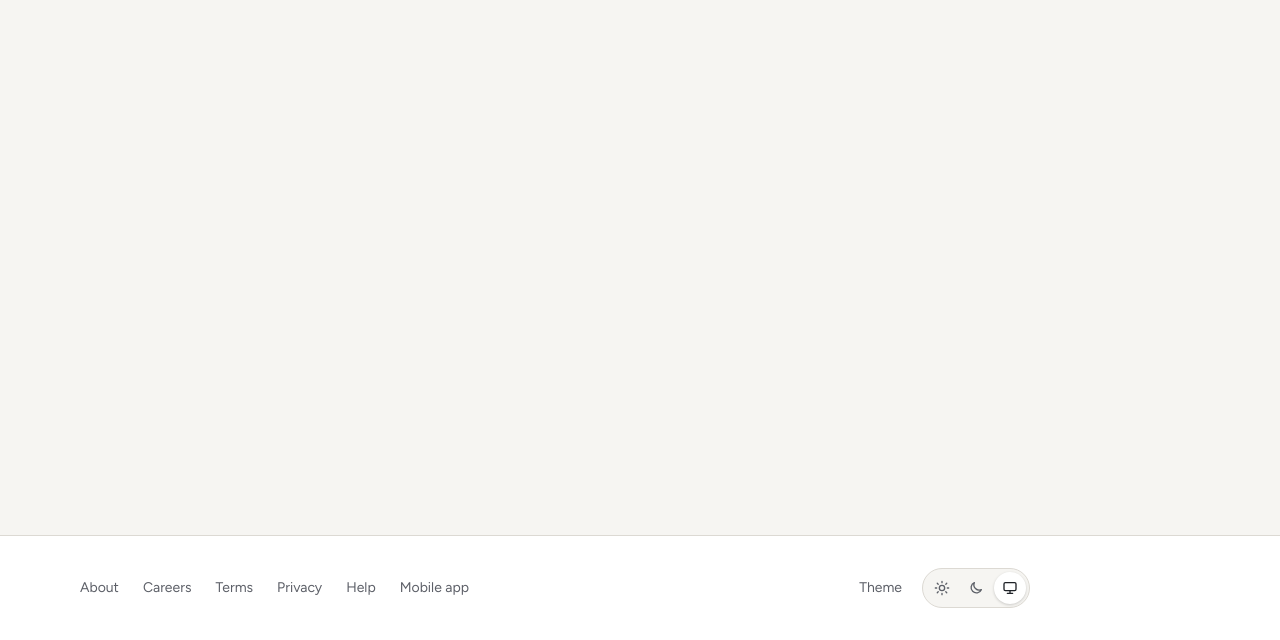
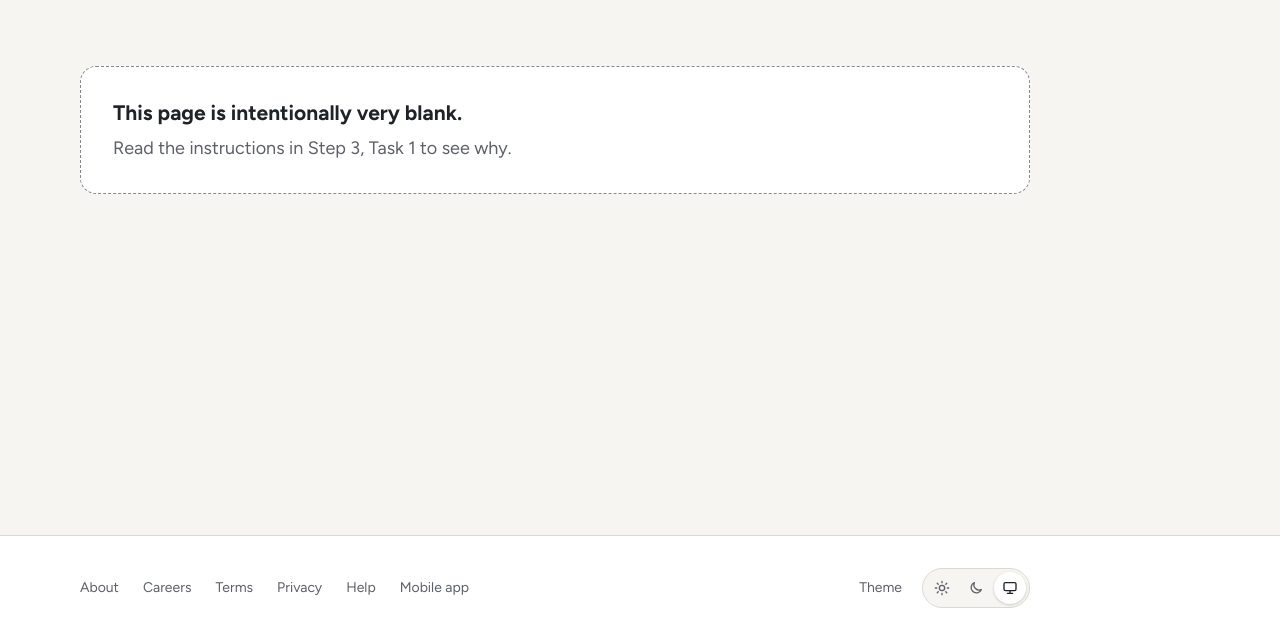
Before and after one commit to aoutlaw/goodreads-dashboard, a plain HTML site: page index.html in a window 1280 px wide. Shown: the part 160-800 px from the top of the page. Drawn offline with Linux system fonts and the light colour scheme.

Commit message:
Added a note on the start page about why it is blank.

```diff
--- a/css/styles.css
+++ b/css/styles.css
@@ -556,5 +556,9 @@ h1, h2, h3, p { margin: 0; }
 
 /* ---------- Start page ---------- */
 .home-title { font-family: var(--font-serif); font-weight: 600; font-size: var(--type-h1); line-height: 1.15; letter-spacing: -0.5px; }
+.home-note { margin-top: 32px; padding: 32px; border: 1px dashed var(--border-control); border-radius: var(--radius-lg, 12px); background: var(--bg-surface, transparent); }
+.home-note__title { font-family: var(--font-sans, inherit); font-size: var(--type-h3); font-weight: 700; line-height: 1.3; margin: 0; }
+.home-note__text { margin: 8px 0 0; color: var(--text-secondary); }
+@media (max-width: 599px) { .home-note { padding: 20px; margin-top: 24px; } }
 body { min-height: 100vh; display: flex; flex-direction: column; }
 body > main { flex: 1 0 auto; width: 100%; }
--- a/index.html
+++ b/index.html
@@ -88,6 +88,13 @@
 
   <main id="main" class="page">
     <h1 class="home-title">Your home feed</h1>
+
+    <section class="home-note" aria-labelledby="home-note-title">
+      <div class="home-note__head">
+        <h2 id="home-note-title" class="home-note__title">This page is intentionally very blank.</h2>
+        <p class="home-note__text">Read the instructions in Step 3, Task 1 to see why.</p>
+      </div>
+    </section>
   </main>
 
   <footer class="site-footer">
```
